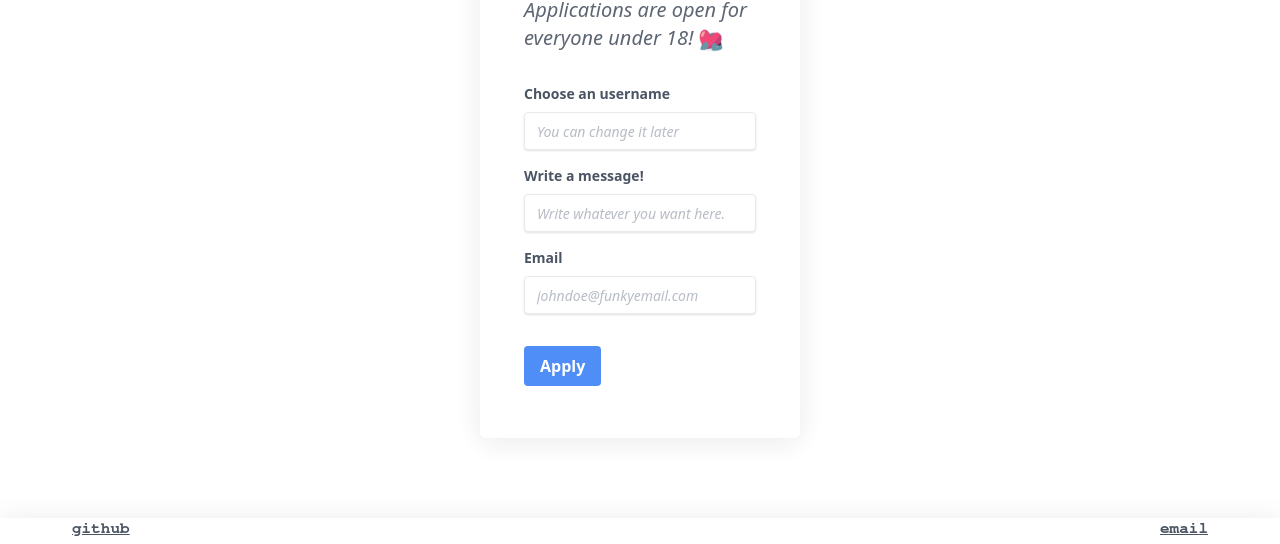
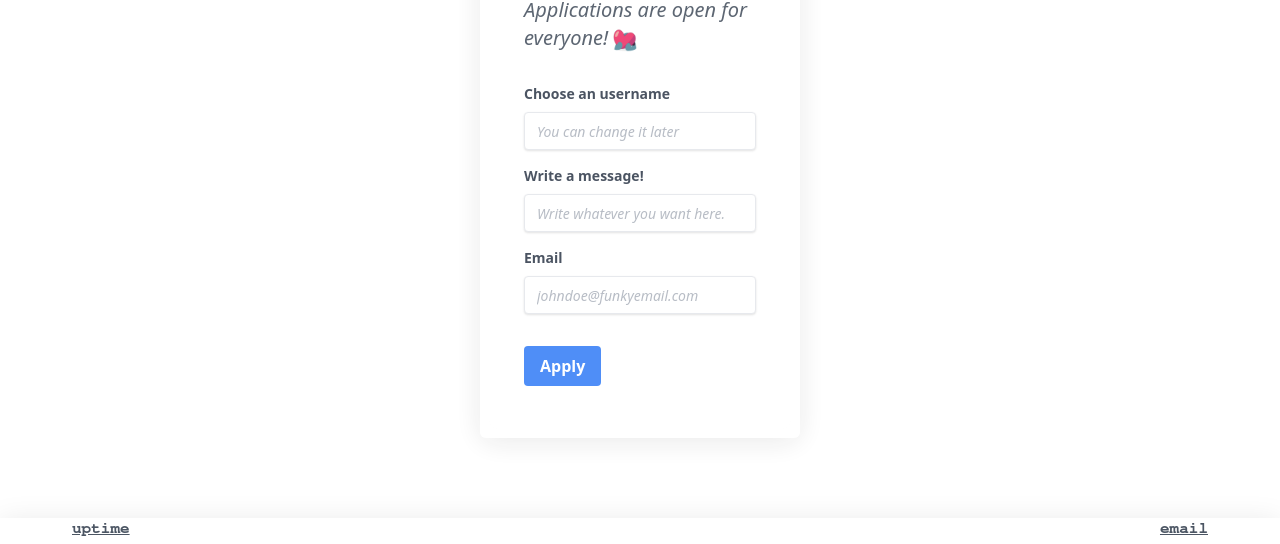
Before and after one commit to genr234/homelab-homepage, a website: page src/html/signup.html in a window 1280 px wide. Shown: the part 256-800 px from the top of the page. Drawn offline with nearby package versions, Linux system fonts and the light colour scheme.

Commit message:
minor changes

```diff
--- a/src/html/signup.html
+++ b/src/html/signup.html
@@ -110,8 +110,7 @@
         <div class="max-w-4xl mx-auto mb-28 glassphormism-1 p-11 rounded-md">
             <h1 class="text-4xl font-bold humanist drop-shadow-sm">Apply for access</h1>
             <div class="inline justify-center">
-                <p class="text-xl text-gray-600 italic inline justify-center">Applications are open for everyone under
-                    18!
+                <p class="text-xl text-gray-600 italic inline justify-center">Applications are open for everyone!
                     <img src="/static/blahaj-heart.png" class="size-6 inline justify-center">
                 </p>
             </div>
@@ -146,7 +145,8 @@
     <footer class=" glassphormism-2 w-screen fixed bottom-0">
         <div class="container-1">
             <div class="flex justify-between items-center">
-                <a class="text-gray-600 monospace-slab font-bold underline" href="https://github.com/genr234">github</a>
+                <a class="text-gray-600 monospace-slab font-bold underline"
+                    href="https://uptime.lab.genr234.com">uptime</a>
                 <a class="text-gray-600 monospace-slab font-bold underline"
                     href="mailto:riccardocavallaro2020@outlook.it">email</a>
             </div>
```
Also changed, not shown: src/html/404.html (+2 -1 lines), src/html/index.html (+2 -1 lines), src/html/success.html (+2 -1 lines).
